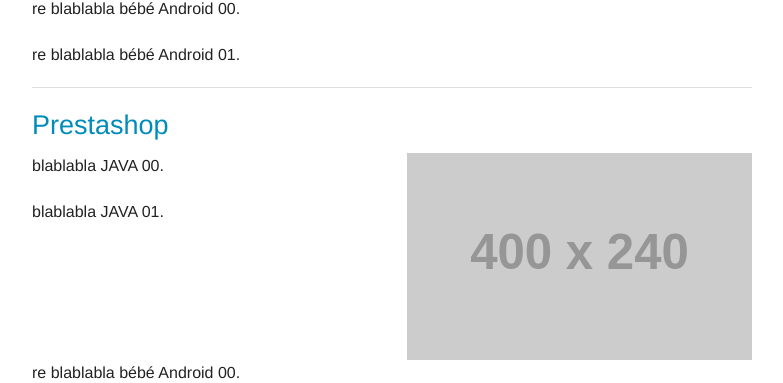
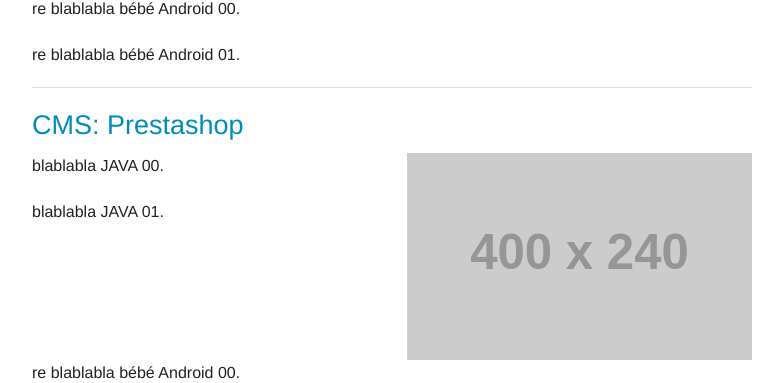
Before and after one commit to p00ps/p00ps.github.io, a PHP site: page /connaissances/index.html in a window 1280 px wide. Shown: the part 1397-1780 px from the top of the page, without its empty margins (123-906 px from the left). Run offline with PHP 8.4, Linux system fonts and the light colour scheme; grey boxes labelled with a size stand in for pictures from a placeholder-image service; some libraries are stand-ins or nearby versions.

Commit message:
maj 28/09 js + css

```diff
--- a/connaissances/index.html
+++ b/connaissances/index.html
@@ -41,7 +41,7 @@
     <div class="large-9 columns" role="content">
 
       <article id="txtphp">
-        <h3><a href="#">PHP/MySQL</a></h3>
+        <h3><a href="#" class="scrollverstop">PHP/MySQL</a></h3>
 
         <div class="row">
           <div class="large-6 columns">
@@ -61,7 +61,7 @@
       <hr />
 
       <article id="txtjs">
-        <h3><a href="#">Js/JQuery</a></h3>
+        <h3><a href="#" class="scrollverstop">Js/JQuery</a></h3>
 
         <div class="row">
           <div class="large-6 columns">
@@ -81,7 +81,7 @@
       <hr />
 
       <article id="txtas3">
-        <h3><a href="#">ActionScript3</a></h3>
+        <h3><a href="#" class="scrollverstop">ActionScript3</a></h3>
 
         <div class="row">
           <div class="large-6 columns">
@@ -101,7 +101,7 @@
       <hr />
 
       <article id="txtjava">
-        <h3><a href="#">JAVA/Android</a></h3>
+        <h3><a href="#" class="scrollverstop">JAVA/Android</a></h3>
 
         <div class="row">
           <div class="large-6 columns">
@@ -121,7 +121,7 @@
       <hr />
 
       <article id="txtprestashop">
-        <h3><a href="#">Prestashop</a></h3>
+        <h3><a href="#" class="scrollverstop">CMS: Prestashop</a></h3>
 
         <div class="row">
           <div class="large-6 columns">
--- a/css/addson.css
+++ b/css/addson.css
@@ -27,6 +27,10 @@ article ul li{
 
 article ul li:first-letter{
 	text-transform: uppercase;
+}
+
+#card{
+    text-align: center;
 }
 
 #thumb {
--- a/js/addson.js
+++ b/js/addson.js
@@ -8,14 +8,42 @@ $(document).ready(function(){
 
 	filtre(0);
 
-
+	repositionScroll();
 
 });
 
 
+
+
+//------------------------------------------------------> repositionnement des ancres
+
+function repositionScroll(){
+
+	$('.side-nav li').find('a').on('click', function(evt){
+       // bloquer le comportement par défaut: on ne rechargera pas la page
+       evt.preventDefault();
+       // enregistre la valeur de l'attribut  href dans la variable target
+	var target = $(this).attr('href');
+       /* le sélecteur $(html, body) permet de corriger un bug sur chrome et safari (webkit) */
+	$('html, body')
+       // on arrête toutes les animations en cours
+       .stop()
+       /* on fait maintenant l'animation vers le haut (scrollTop) vers notre ancre target */
+       .animate({scrollTop: $(target).offset().top}, 1000 );
+    });
+
+	$('.scrollverstop').click(function(e){
+		e.preventDefault();
+		$('html, body').stop().animate({scrollTop: 0}, 'fast');
+	});
+
+}
+
+//------------------------------------------------------> filtre projet
+
 function filtre(pId){
 	var article = $("#filtreconteneur").find("article");
+	article.eq(pId).stop().fadeIn(2000);
 	article.css('display','none');
 	article.eq(pId).css('display','block');
-
 }
```
